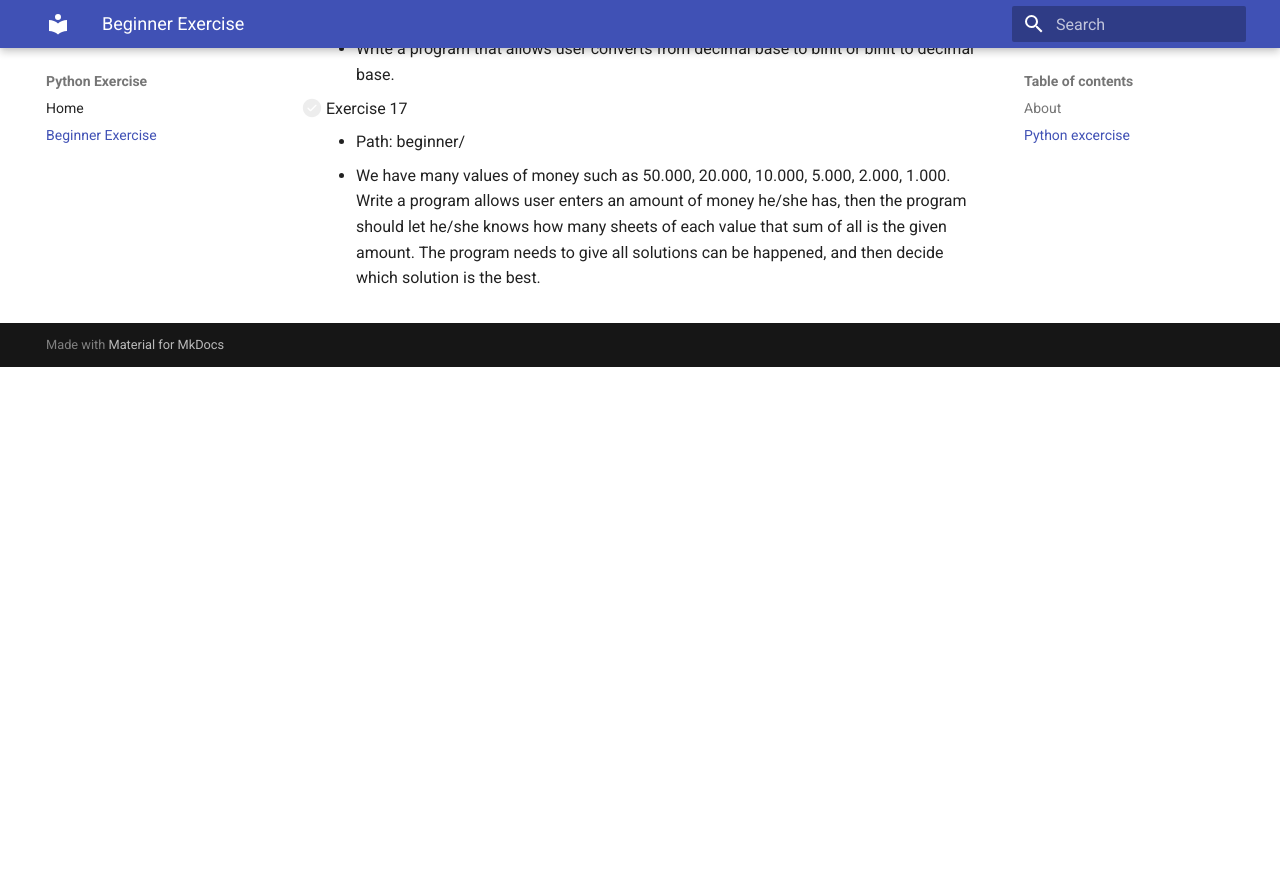
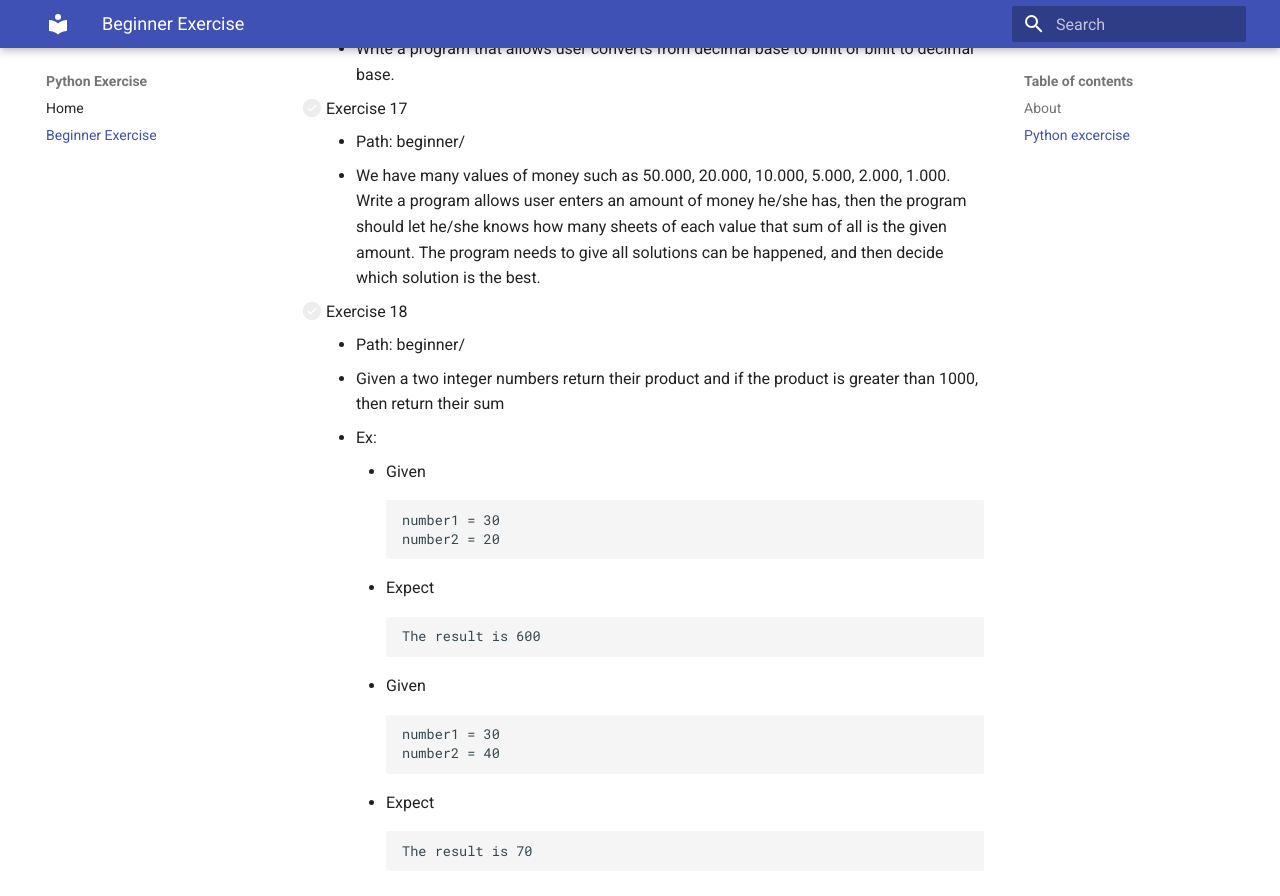
Before and after one commit to nghiango/python-excercise, an MkDocs documentation site: the page built from docs_src/beginner.md, in a window 1280 px wide and 900 px high, scrolled down 3434 px. Shown: the top 896 px of the window. Built offline with MkDocs 1.6.1 and Material for MkDocs 9.7.7, drawn with Linux system fonts in a browser that asks for light colours; formulas are drawn with MathJax 3; before the commit the page ends 3801 px from its top, so only the background shows below that.

````diff
--- a/docs/sitemap.xml
+++ b/docs/sitemap.xml
@@ -1,11 +1,11 @@
 <?xml version="1.0" encoding="UTF-8"?>
 <urlset xmlns="http://www.sitemaps.org/schemas/sitemap/0.9"><url>
      <loc>None</loc>
-     <lastmod>2020-07-09</lastmod>
+     <lastmod>2020-07-12</lastmod>
      <changefreq>daily</changefreq>
     </url><url>
      <loc>None</loc>
-     <lastmod>2020-07-09</lastmod>
+     <lastmod>2020-07-12</lastmod>
      <changefreq>daily</changefreq>
     </url>
 </urlset>
--- a/docs_src/beginner.md
+++ b/docs_src/beginner.md
@@ -101,3 +101,26 @@ Folder beginner is the collection of mine about the exercises for beginner to ma
 - [ ] Exercise 17
     * Path: beginner/
     * We have many values of money such as 50.000, 20.000, 10.000, 5.000, 2.000, 1.000. Write a program allows user enters an amount of money he/she has, then the program should let he/she knows how many sheets of each value that sum of all is the given amount. The program needs to give all solutions can be happened, and then decide which solution is the best.
+
+- [ ] Exercise 18
+    * Path: beginner/
+    * Given a two integer numbers return their product and  if the product is greater than 1000, then return their sum
+    * Ex:
+        * Given
+            ```
+            number1 = 30
+            number2 = 20
+            ```
+        * Expect
+            ```
+            The result is 600
+            ```
+        * Given
+            ```
+            number1 = 30
+            number2 = 40
+            ```
+        * Expect
+            ```
+            The result is 70
+            ```
````
Also changed, not shown: docs/beginner/index.html (+24 -0 lines), docs/search/search_index.json (+1 -1 lines), 1 other file.
